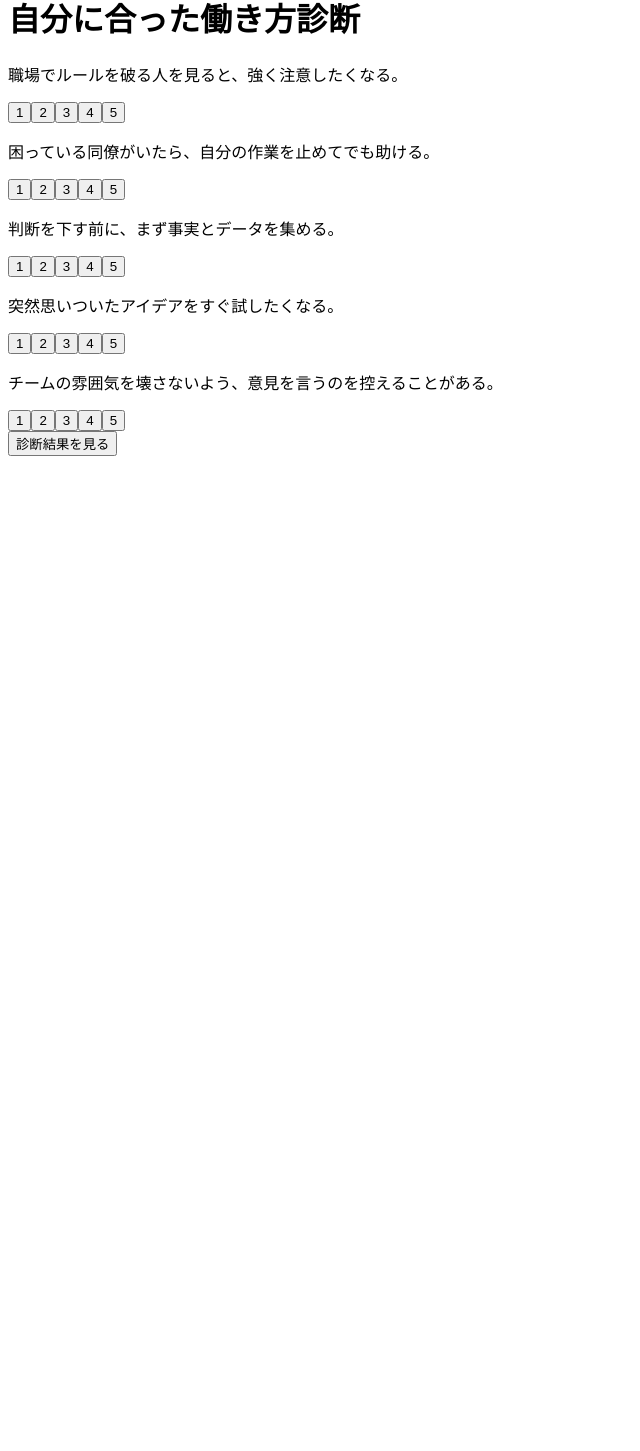
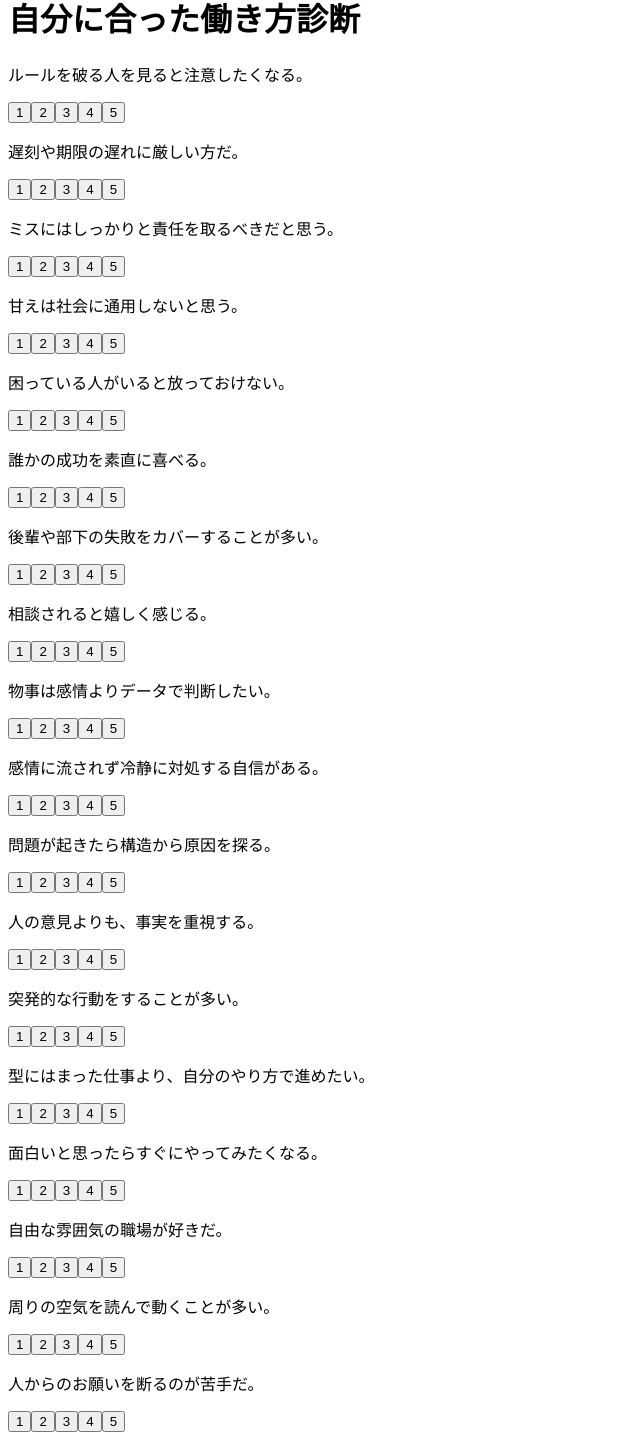
Before and after one commit to yasuyuki-arai77/workstyle-check, a Next.js app: page / in a window 1280 px wide. Shown: the part 27-1478 px from the top of the page, without its empty margins (0-640 px from the left). Before the commit the page ends 800 px from the top, so only its background shows below. Built offline with nearby package versions, Linux system fonts and the light colour scheme.

Commit message:
質問20問に拡張

```diff
--- a/pages/index.js
+++ b/pages/index.js
@@ -1,11 +1,35 @@
 import { useState } from 'react';
 
 const questions = [
-  { id: 1, text: '職場でルールを破る人を見ると、強く注意したくなる。' },
-  { id: 2, text: '困っている同僚がいたら、自分の作業を止めてでも助ける。' },
-  { id: 3, text: '判断を下す前に、まず事実とデータを集める。' },
-  { id: 4, text: '突然思いついたアイデアをすぐ試したくなる。' },
-  { id: 5, text: 'チームの雰囲気を壊さないよう、意見を言うのを控えることがある。' }
+  // CP（厳しさ・ルール重視）
+  { id: 1, text: "ルールを破る人を見ると注意したくなる。" },
+  { id: 2, text: "遅刻や期限の遅れに厳しい方だ。" },
+  { id: 3, text: "ミスにはしっかりと責任を取るべきだと思う。" },
+  { id: 4, text: "甘えは社会に通用しないと思う。" },
+
+  // NP（思いやり・保護）
+  { id: 5, text: "困っている人がいると放っておけない。" },
+  { id: 6, text: "誰かの成功を素直に喜べる。" },
+  { id: 7, text: "後輩や部下の失敗をカバーすることが多い。" },
+  { id: 8, text: "相談されると嬉しく感じる。" },
+
+  // A（論理・分析）
+  { id: 9, text: "物事は感情よりデータで判断したい。" },
+  { id: 10, text: "感情に流されず冷静に対処する自信がある。" },
+  { id: 11, text: "問題が起きたら構造から原因を探る。" },
+  { id: 12, text: "人の意見よりも、事実を重視する。" },
+
+  // FC（自由・創造）
+  { id: 13, text: "突発的な行動をすることが多い。" },
+  { id: 14, text: "型にはまった仕事より、自分のやり方で進めたい。" },
+  { id: 15, text: "面白いと思ったらすぐにやってみたくなる。" },
+  { id: 16, text: "自由な雰囲気の職場が好きだ。" },
+
+  // AC（協調・従順）
+  { id: 17, text: "周りの空気を読んで動くことが多い。" },
+  { id: 18, text: "人からのお願いを断るのが苦手だ。" },
+  { id: 19, text: "意見があっても控えることがある。" },
+  { id: 20, text: "衝突を避けて穏便に済ませたいと思う。" }
 ];
 
 export default function Home() {
```
